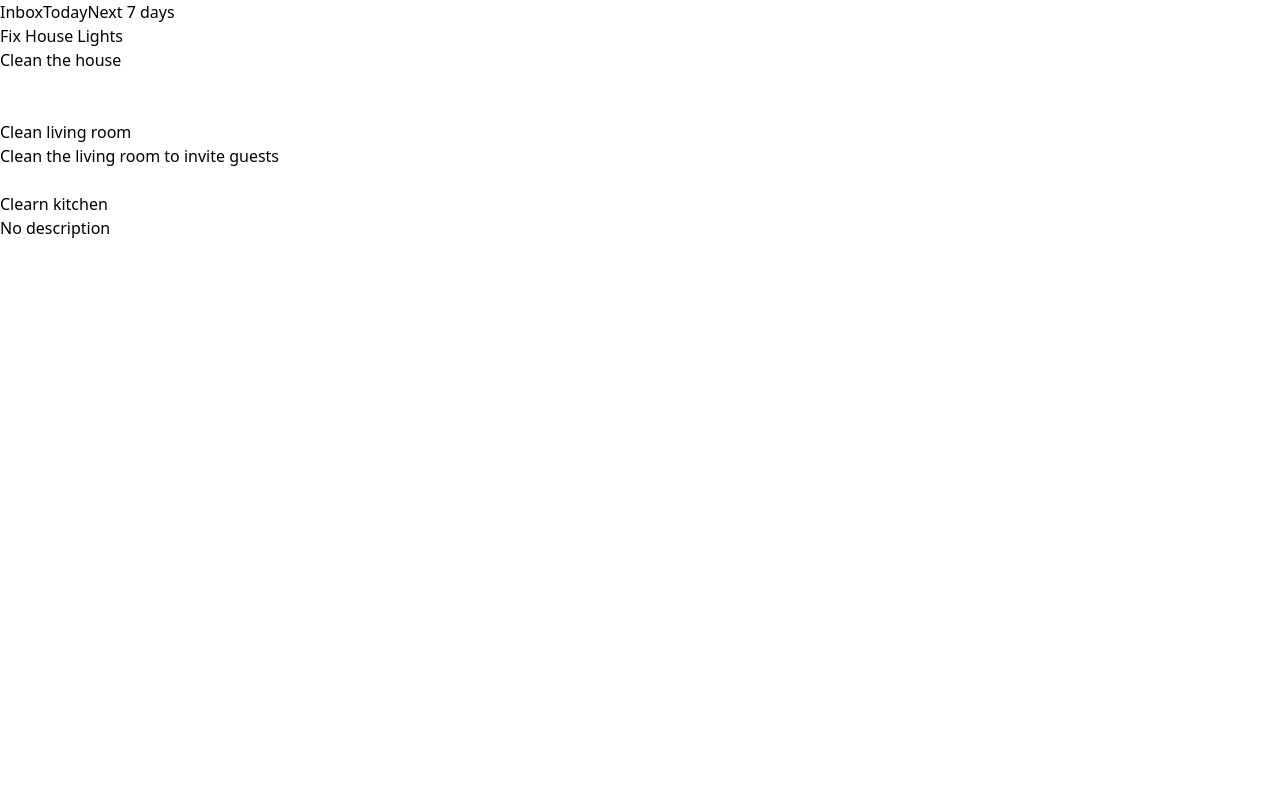
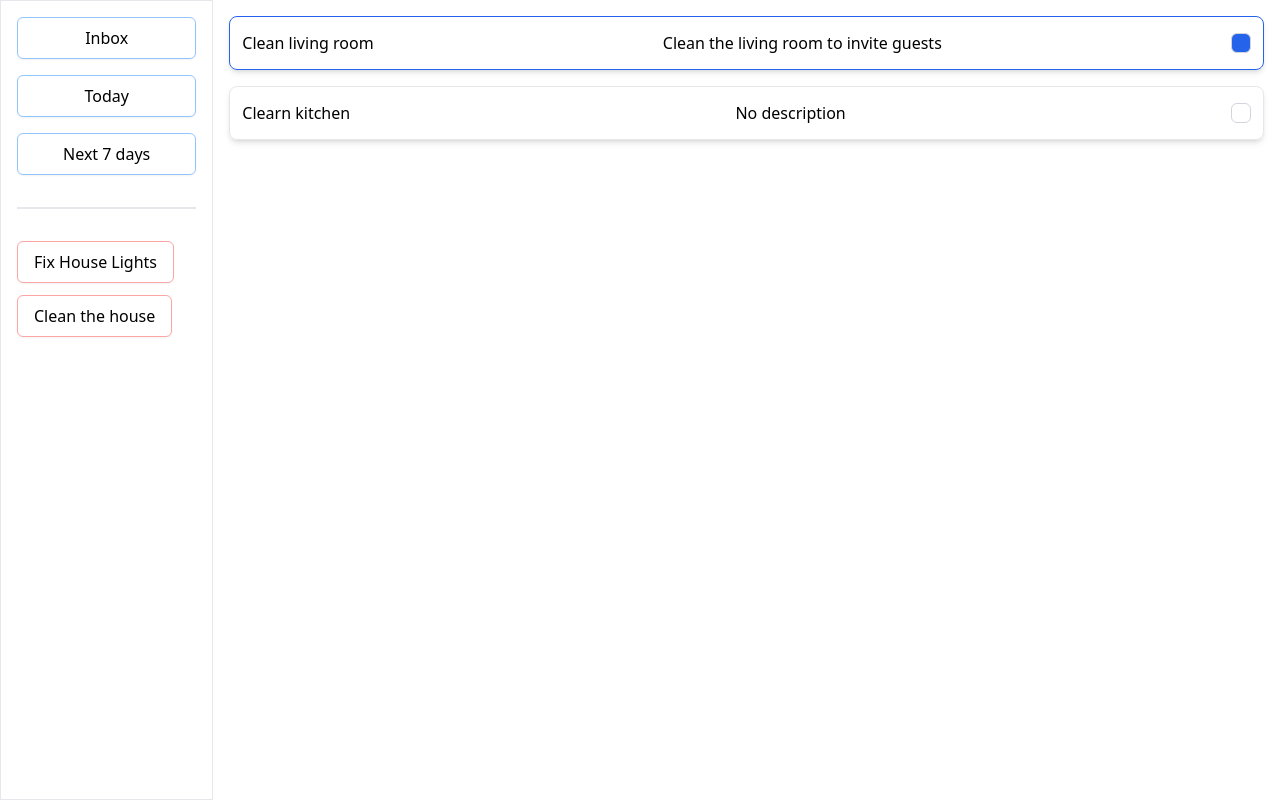
Before and after one commit to NabilHadi/todo-app-v2, a React (Create React App) app: page / in a window 1280 px wide. Built offline with nearby package versions, Linux system fonts and the light colour scheme.

Commit message:
Add Major styles to MainPage component

```diff
--- a/src/components/MainPage/MainPage.tsx
+++ b/src/components/MainPage/MainPage.tsx
@@ -1,5 +1,6 @@
 import { useState } from "react";
 import { IdType, ProjectType } from "../../projectsData";
+import Button from "../Button/Button";
 
 type MainPageProps = {
   projects: ProjectType[];
@@ -26,37 +27,65 @@ function MainPage({ projects, defaultProjectId }: MainPageProps) {
   };
 
   return (
-    <div>
-      <button>Inbox</button>
-      <button>Today</button>
-      <button>Next 7 days</button>
-      <ul>
+    <div className="grid grow grid-cols-6">
+      <aside className="flex flex-col gap-4 border p-4">
+        <Button className="py-2 shadow-sm px-4 border rounded-md border-blue-300">
+          Inbox
+        </Button>
+        <Button className="py-2 shadow-sm px-4 border rounded-md border-blue-300">
+          Today
+        </Button>
+        <Button className="py-2 shadow-sm px-4 border rounded-md border-blue-300">
+          Next 7 days
+        </Button>
+        <div className="border my-4"></div>
+        <ul className="flex flex-col gap-3">
           {projects
             ?.filter((project) => project.id !== defaultProjectId)
             .map((project) => (
-            <li key={project.id}>{project.name}</li>
+              <li key={project.id}>
+                <Button className="py-2 shadow-sm px-4 border rounded-md border-red-300">
+                  {project.name}
+                </Button>
+              </li>
             ))}
         </ul>
-      <br />
-      <br />
-      <ul>
+      </aside>
+      <section className="col-span-5 overflow-y-auto">
+        <ul className="flex flex-col p-4 gap-4">
           {currentProject?.todos.map((todo) => (
             <li
               data-testid={todo.id}
               key={todo.id}
               data-is-completed={todo.isCompleted || false}
+              className={
+                "flex grow justify-between border rounded-lg shadow-md p-3 items-center hover:cursor-pointer clickable" +
+                (todo.isCompleted ? " border-blue-600" : "")
+              }
             >
               <div>{todo.title}</div>
               <div>{todo.description || "No description"}</div>
-            <button
-              aria-label={todo.title + " toggle button"}
-              aria-checked="false"
-              role={"switch"}
-              onClick={() => handleTodoStatusChange(todo.id, !todo.isCompleted)}
-            ></button>
+              <Button
+                children=""
+                className={
+                  "appearance-none h-5 w-5 border border-gray-300 rounded-md  focus:outline-none transition duration-200 my-1 align-top bg-no-repeat bg-center bg-contain float-left cursor-pointer" +
+                  (todo.isCompleted && " bg-blue-600 border-blue-600")
+                }
+                onClickHandler={() =>
+                  handleTodoStatusChange(todo.id, !todo.isCompleted)
+                }
+                otherProps={{
+                  role: "switch",
+                  "aria-checked": todo.isCompleted ? "true" : "false",
+                  "aria-label": todo.title + " toggle button",
+                  "data-mdb-ripple": "true",
+                  "data-mdb-ripple-color": "light",
+                }}
+              ></Button>
             </li>
           ))}
         </ul>
+      </section>
     </div>
   );
 }
```
Lines whose indentation alone changed are shown as unchanged.
